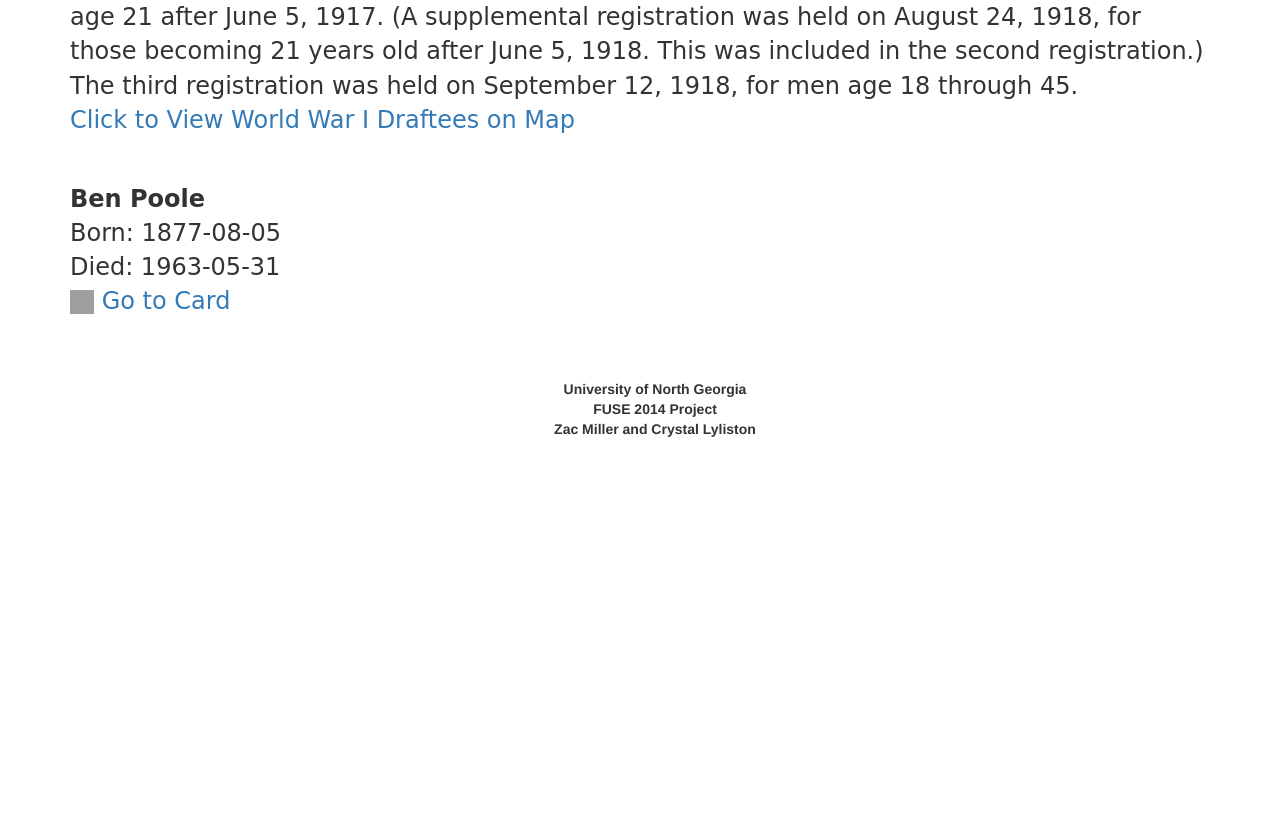
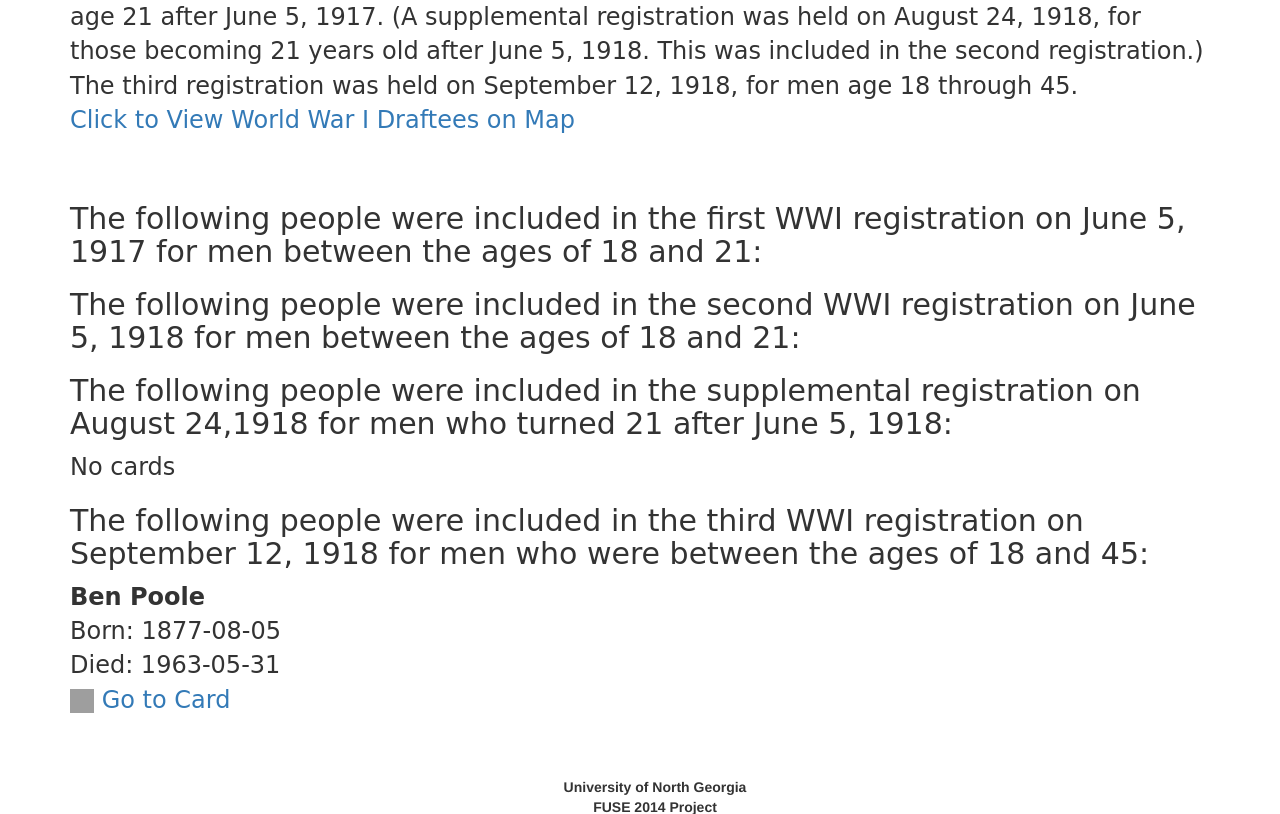
Before and after one commit to jzmiller1/fuse2014, a Django app: page /wwdc/ in a window 1280 px wide. Shown: the part 230-1044 px from the top of the page. Before the commit the page ends 667 px from the top, so only its background shows below. Run offline with Django 3.2, Linux system fonts and the light colour scheme; data comes from the database, SQL or seed files in the repository; parts of the project's set-up code (start-up, migrations or seed data) failed here and were passed over; some libraries are stand-ins or nearby versions; grey boxes are pictures that could not be loaded.

Commit message:
Update Draftee and draftee template
Added four categories to  WWDC view. Different categories represent the three different registrations as well as the supplemental registration. Altered template to include the different registrations.

```diff
--- a/cemeteries/templates/cemeteries/wwdc.html
+++ b/cemeteries/templates/cemeteries/wwdc.html
@@ -14,7 +14,8 @@
       was included in the second registration.) The third registration was held on September 12, 1918, for men age 18
       through 45.<br>
 <a href="{% url 'cemeteries:WWDC_map' %}">Click to View World War I Draftees on Map</a></p><br>
-    {% for person in draft|dictsort:"full_name" %}
+  <h2>The following people were included in the first WWI registration on June 5, 1917 for men between the ages of 18 and 21:</h2>
+    {% for person in draft1|dictsort:"full_name" %}
       {% if person.wwdc.pdf %}
         <p><b>{{ person.full_name }}</b>
           <br> Born: {{ person.a_birth }}
@@ -28,5 +29,56 @@
           <br> No Card Available</p>
       {% endif %}
     {% endfor %}
+<h2>The following people were included in the second WWI registration on June 5, 1918 for men between the ages of 18 and 21:</h2>
+    {% for person in draft2|dictsort:"full_name" %}
+      {% if person.wwdc.pdf %}
+        <p><b>{{ person.full_name }}</b>
+          <br> Born: {{ person.a_birth }}
+          <br> Died: {{ person.a_death }}
+          <br><a href="{{ MEDIA_URL }}{{ person.wwdc.pdf }}"><img src="{% static "cemeteries/pdf.ico" %}" height="24"
+                                                                  width="24"> Go to Card</a></p>
+      {% else %}
+        <p><b>{{ person.full_name }}</b>
+          <br> Born: {{ person.a_birth }}
+          <br> Died: {{ person.a_death }}
+          <br> No Card Available</p>
+      {% endif %}
+    {% endfor %}
+  <h2>The following people were included in the supplemental registration on August 24,1918 for men who turned 21 after June 5, 1918:</h2>
+    {% if draft3 %}
+    {% for person in draft3|dictsort:"full_name" %}
+      {% if person.wwdc.pdf %}
+        <p><b>{{ person.full_name }}</b>
+          <br> Born: {{ person.a_birth }}
+          <br> Died: {{ person.a_death }}
+          <br><a href="{{ MEDIA_URL }}{{ person.wwdc.pdf }}"><img src="{% static "cemeteries/pdf.ico" %}" height="24"
+                                                                  width="24"> Go to Card</a></p>
+      {% else %}
+        <p><b>{{ person.full_name }}</b>
+          <br> Born: {{ person.a_birth }}
+          <br> Died: {{ person.a_death }}
+          <br> No Card Available</p>
+      {% endif %}
+    {% endfor %}
+  {% else %}
+  <p>No cards</p>
+  {% endif %}
+
+<h2>The following people were included in the third WWI registration on September 12, 1918 for men who were between the ages of 18 and 45:</h2>
+    {% for person in draft4|dictsort:"full_name" %}
+      {% if person.wwdc.pdf %}
+        <p><b>{{ person.full_name }}</b>
+          <br> Born: {{ person.a_birth }}
+          <br> Died: {{ person.a_death }}
+          <br><a href="{{ MEDIA_URL }}{{ person.wwdc.pdf }}"><img src="{% static "cemeteries/pdf.ico" %}" height="24"
+                                                                  width="24"> Go to Card</a></p>
+      {% else %}
+        <p><b>{{ person.full_name }}</b>
+          <br> Born: {{ person.a_birth }}
+          <br> Died: {{ person.a_death }}
+          <br> No Card Available</p>
+      {% endif %}
+    {% endfor %}
+
   </font>
 {% endblock %}
--- a/cemeteries/views.py
+++ b/cemeteries/views.py
@@ -153,12 +153,44 @@ class WWDCView(generic.TemplateView):
 
     def get_context_data(self, **kwargs):
         context = super(WWDCView, self).get_context_data(**kwargs)
-        draft = Person.objects.filter(gender='Male').exclude(a_birth__gt=datetime.datetime(1900, 9, 12).strftime("%Y-%m-%d"))
-        draft = draft.exclude(a_birth__lt=datetime.datetime(1873, 9, 12).strftime("%Y-%m-%d"))
-        for draftee in draft:
+        draft1 = Person.objects.filter(gender='Male').exclude(a_birth__gt=datetime.datetime(1896, 6, 5).isoformat().split('T')[0])
+        draft1 = draft1.exclude(a_birth__lt=datetime.datetime(1886, 6, 5).isoformat().split('T')[0])
+        draft1 = draft1.exclude(a_death__lt=datetime.datetime(1917, 6, 5).isoformat().split('T')[0])
+        for draftee in draft1:
             card = WWDC.objects.filter(person=draftee)
             draftee.wwdc = card.first()
-        context['draft'] = draft
+
+        draft2 = Person.objects.filter(gender='Male').exclude(a_birth__gt=datetime.datetime(1897, 6, 6).isoformat().split('T')[0])
+        draft2 = draft2.exclude(a_birth__lt=datetime.datetime(1896, 6, 6).isoformat().split('T')[0])
+        draft2 = draft2.exclude(a_death__lt=datetime.datetime(1918, 6, 5).isoformat().split('T')[0])
+        draft2 = draft2.exclude(id__in=draft1.values('pk'))
+        for draftee in draft2:
+            card = WWDC.objects.filter(person=draftee)
+            draftee.wwdc = card.first()
+
+        draft3 = Person.objects.filter(gender='Male').exclude(a_birth__gt=datetime.datetime(1897, 8, 24).isoformat().split('T')[0])
+        draft3 = draft3.exclude(a_birth__lt=datetime.datetime(1897, 6, 6).isoformat().split('T')[0])
+        draft3 = draft3.exclude(a_death__lt=datetime.datetime(1918, 6, 6).isoformat().split('T')[0])
+        draft3 = draft3.exclude(id__in=draft1.values('pk'))
+        draft3 = draft3.exclude(id__in=draft2.values('pk'))
+        for draftee in draft3:
+            card = WWDC.objects.filter(person=draftee)
+            draftee.wwdc = card.first()
+
+        draft4 = Person.objects.filter(gender='Male').exclude(a_birth__gt=datetime.datetime(1900, 9, 12).isoformat().split('T')[0])
+        draft4 = draft4.exclude(a_birth__lt=datetime.datetime(1873, 9, 12).isoformat().split('T')[0])
+        draft4 = draft4.exclude(a_death__lt=datetime.datetime(1918, 9, 12).isoformat().split('T')[0])
+        draft4 = draft4.exclude(id__in=draft1.values('pk'))
+        draft4 = draft4.exclude(id__in=draft2.values('pk'))
+        draft4 = draft4.exclude(id__in=draft3.values('pk'))
+        for draftee in draft4:
+            card = WWDC.objects.filter(person=draftee)
+            draftee.wwdc = card.first()
+
+        context['draft1'] = draft1
+        context['draft2'] = draft2
+        context['draft3'] = draft3
+        context['draft4'] = draft4
         return context
 
 
```
